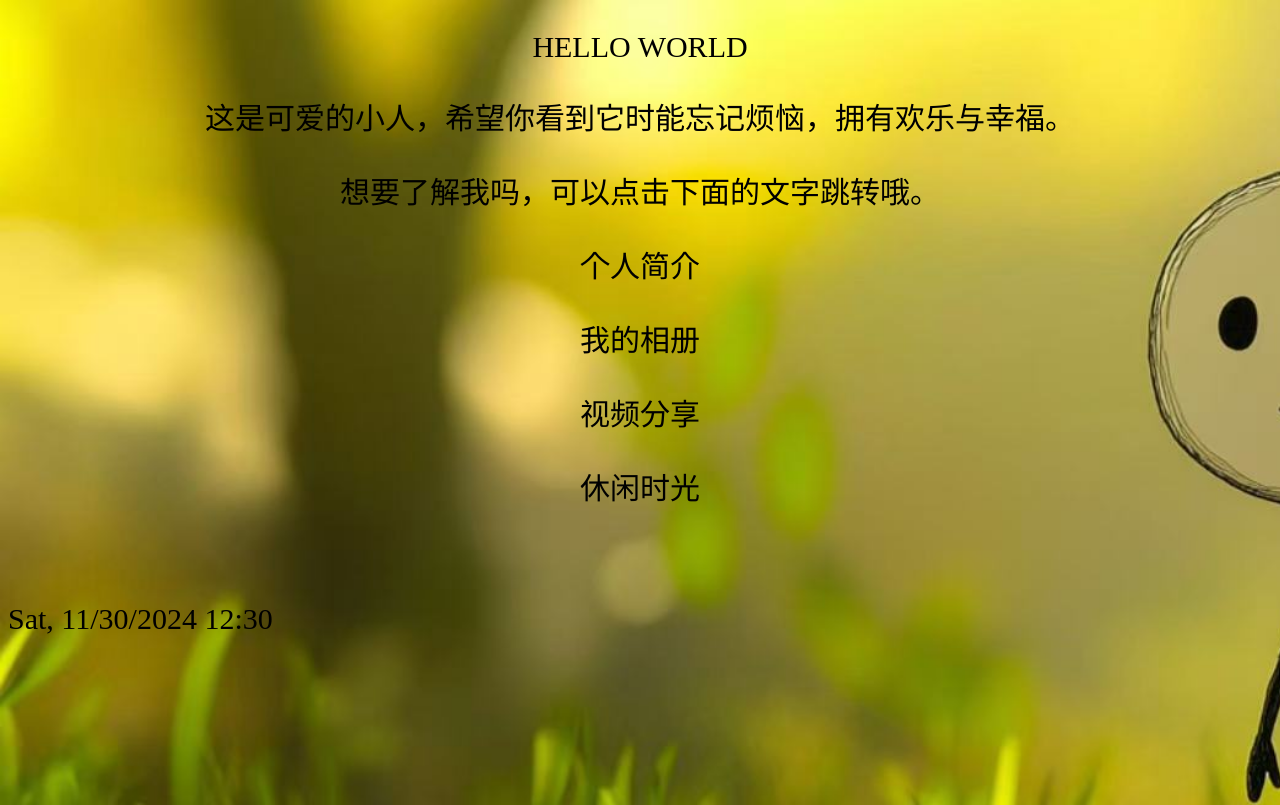
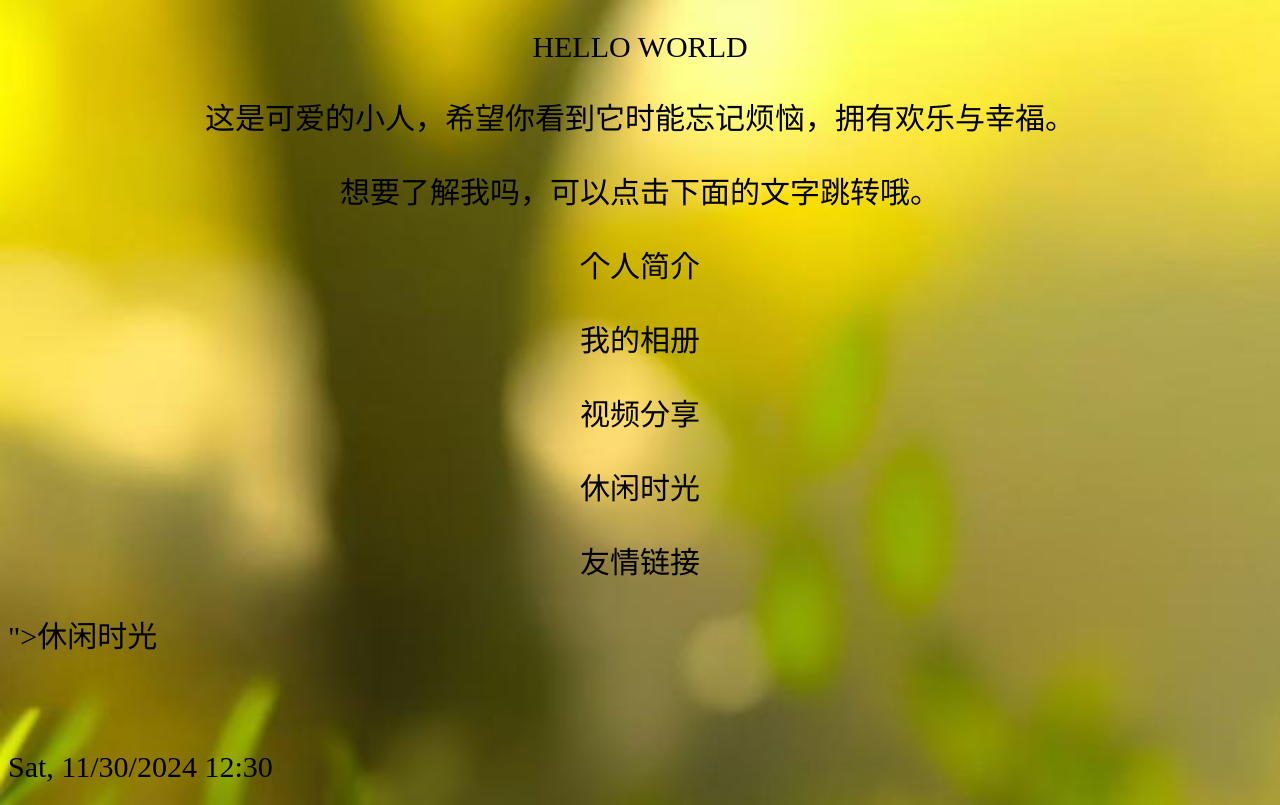
Before and after one commit to felixlovejj/fkm776.github.io, a plain HTML site: page index.html in a window 1280 px wide. Shown: the top 805 px of the page. Drawn offline with Linux system fonts and the light colour scheme.

Commit message:
Update index.html

```diff
--- a/index.html
+++ b/index.html
@@ -36,6 +36,7 @@ a:active {
 	<p style="font-family: '楷体'; text-align: center; font-size: 30px;"><a href="web/相册.html">我的相册</a></p>
 	<p style="font-family: '楷体'; text-align: center; font-size: 30px;"><a href="web/视频.html">视频分享</a></p>
 	<p style="font-family: '楷体'; text-align: center; font-size: 30px;"><a href="web/休闲时光.html">休闲时光</a></p>
+	<p style="font-family: '楷体'; text-align: center; font-size: 30px;"><a href="https://felixlovejj.github.io/hust-cs-326-index.github.io/" target="_blank">友情链接</a></p>">休闲时光</a></p>
 <p>&nbsp;</p>
 <p><!-- #BeginDate format:wacAm3m -->Sat, 11/30/2024  12:30<!-- #EndDate --></p>
 <p>&nbsp;</p>
```
